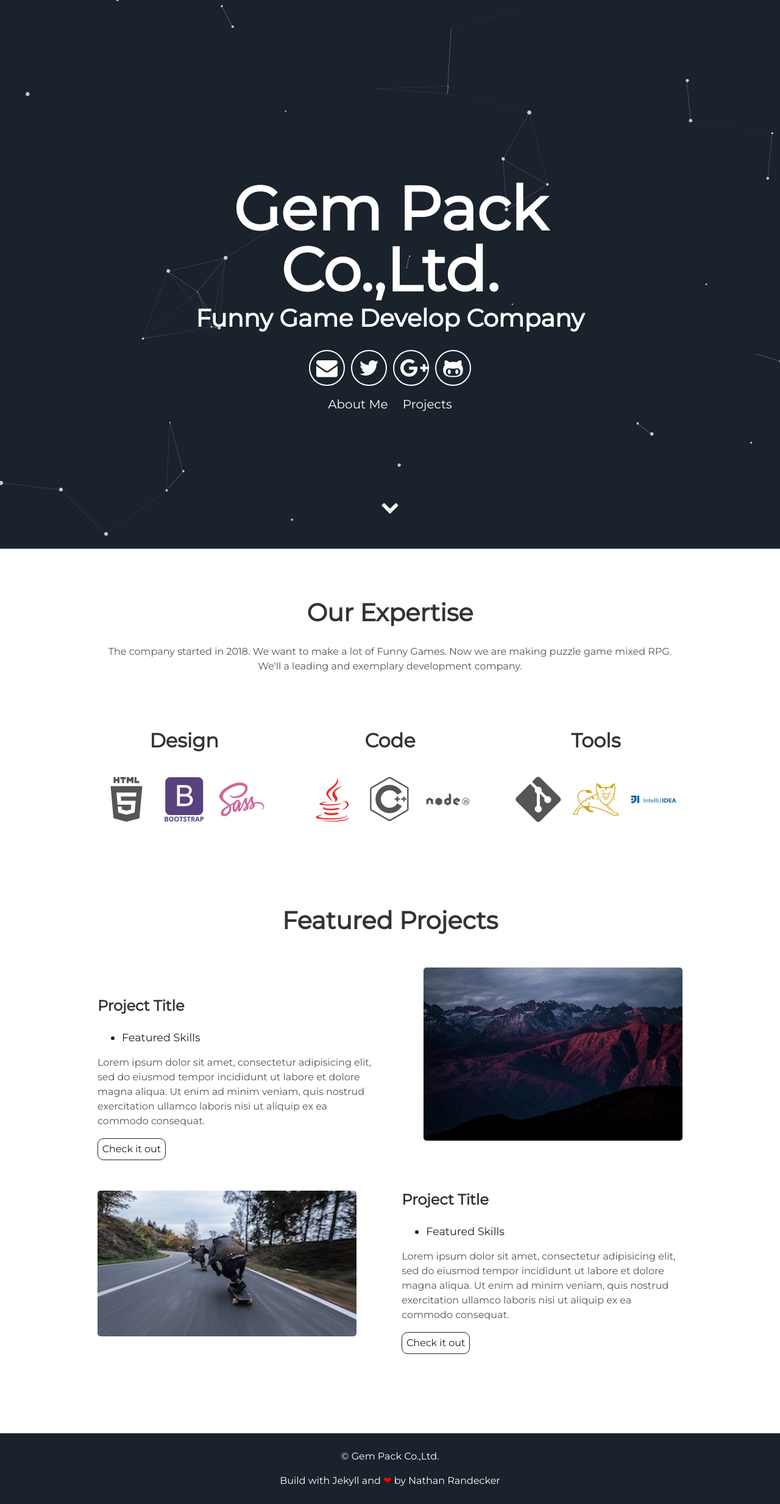
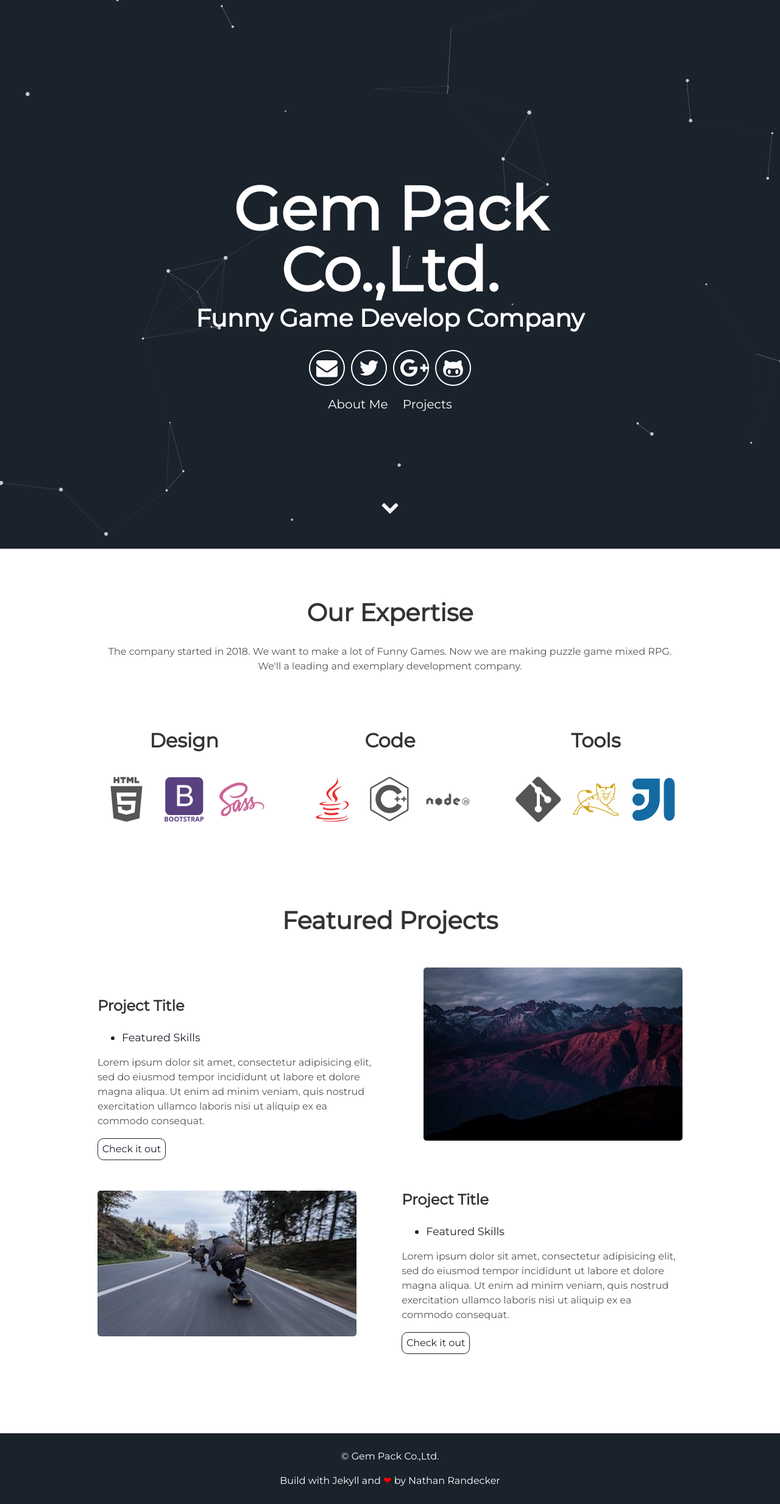
Before and after one commit to gempack/gempack.github.io, a Jekyll site: the page built from index.html, in a window 1280 px wide. Shown: the whole page at 61% size. Built offline with Jekyll 4.4.1, drawn with Linux system fonts in a browser that asks for light colours.

Commit message:
Update about.html

```diff
--- a/_includes/about.html
+++ b/_includes/about.html
@@ -21,7 +21,7 @@
       <h2>Tools</h2>
       <i class="devicon-git-plain"></i>
       <i class="devicon-tomcat-line colored"></i>
-      <i class="devicon-intellij-plain-wordmark colored"></i>
+      <i class="devicon-intellij-plain colored"></i>
       <p></p>
     </div>
 </div>
```
